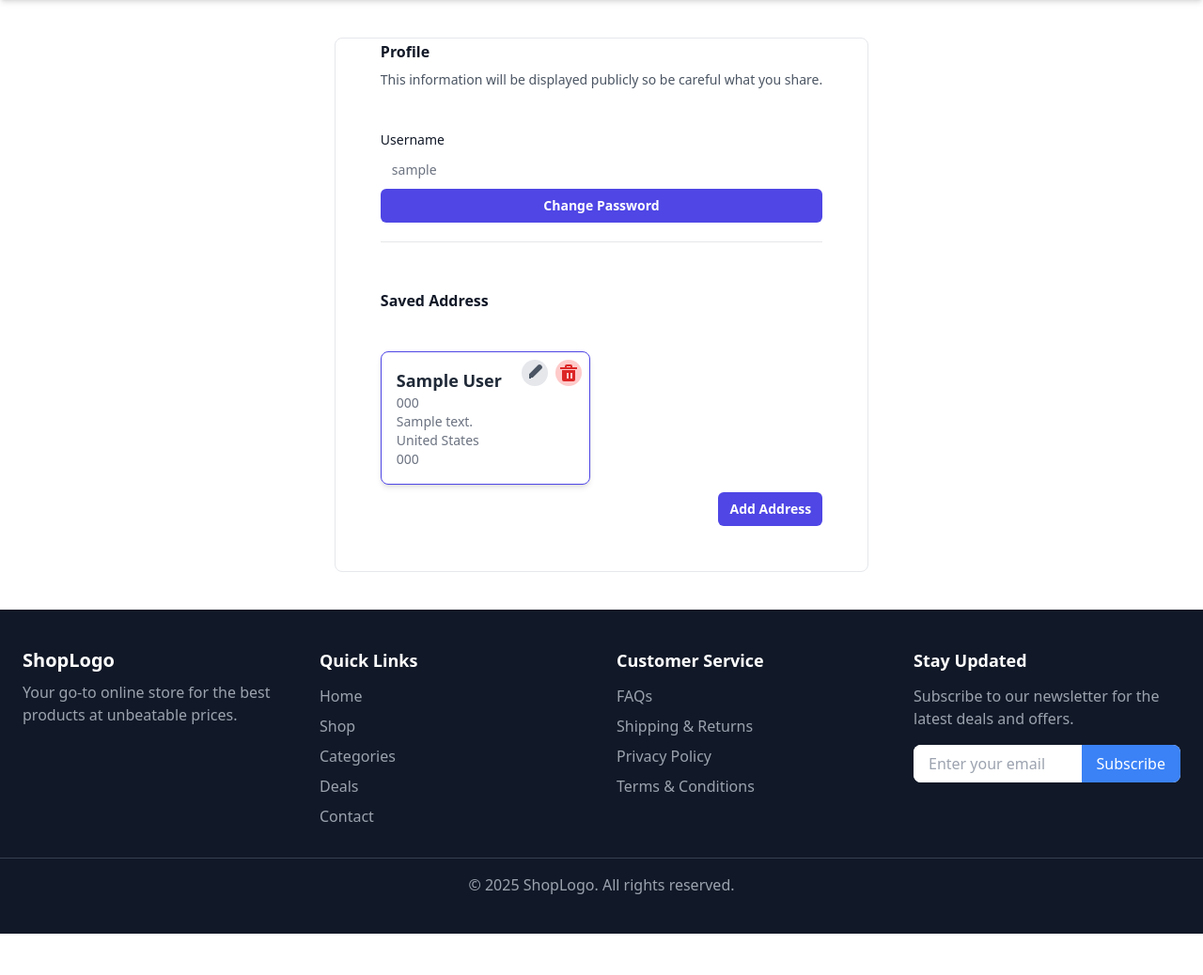
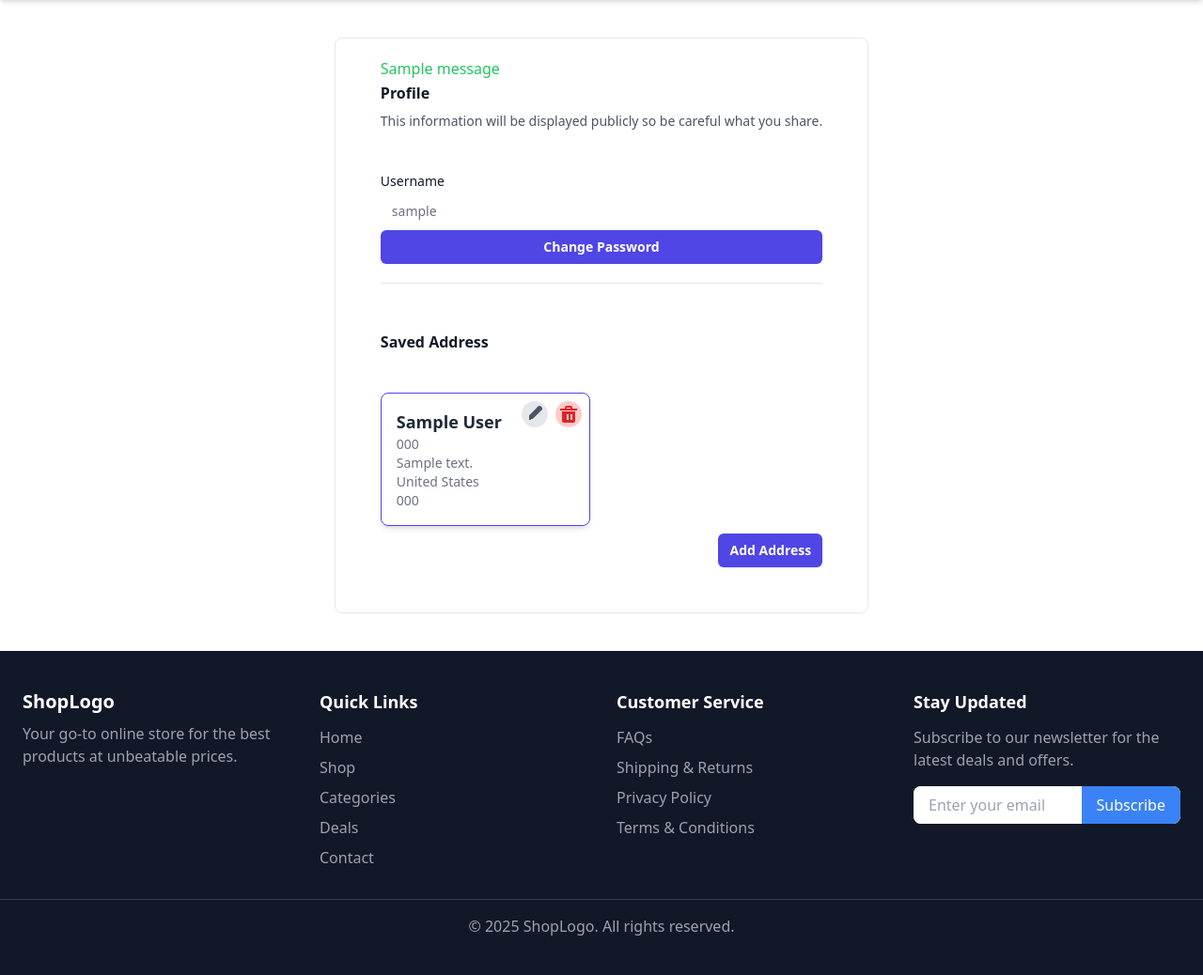
Before and after one commit to ShashwatUpadhyay/EcommerceApplication, a Django app: page /profile/ in a window 1280 px wide. Shown: the part 74-1112 px from the top of the page at 94% size. Before the commit the page ends 1068 px from the top, so only its background shows below. Run offline with Django 5.2, Linux system fonts and the light colour scheme; a user stored in the database is signed in; tables that the repository leaves empty hold one stand-in row (values such as "Sample post"); one stand-in notice (Sample message) is shown; some libraries are stand-ins or nearby versions.

Commit message:
added padding

```diff
--- a/templates/profile.html
+++ b/templates/profile.html
@@ -6,8 +6,14 @@
 {% endblock stylesheet %}
 {% block content %}
 <div class="container mx-auto flex justify-center">
-
-<div class='border rounded-lg px-12  my-10'>
+  <div class='border rounded-lg px-12  my-10 pt-5'>
+  {% if messages %}
+  <ul class="messages">
+      {% for message in messages %}
+      <li {% if message.tags %} class="{% if message.tags == 'error' %}text-red-500{% endif %}{% if message.tags == 'info' %}text-blue-500{% endif %}{% if message.tags == 'success' %}text-green-500{% endif %}"{% endif %}>{{ message }}</li>
+      {% endfor %}
+  </ul>
+  {% endif %}
     <div class="space-y-12">
       <div class="border-b border-gray-900/10 pb-5">
         <h2 class="text-base/7 font-semibold text-gray-900">Profile</h2>
```
